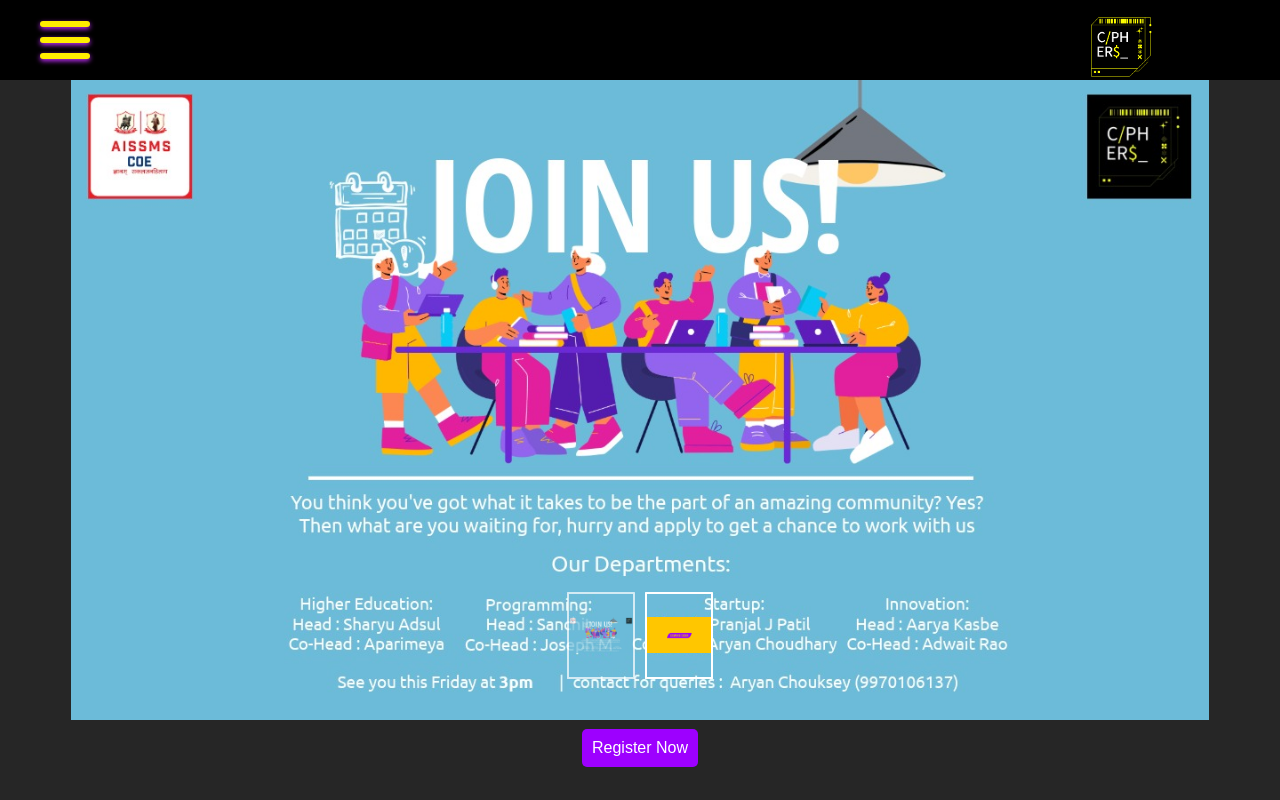
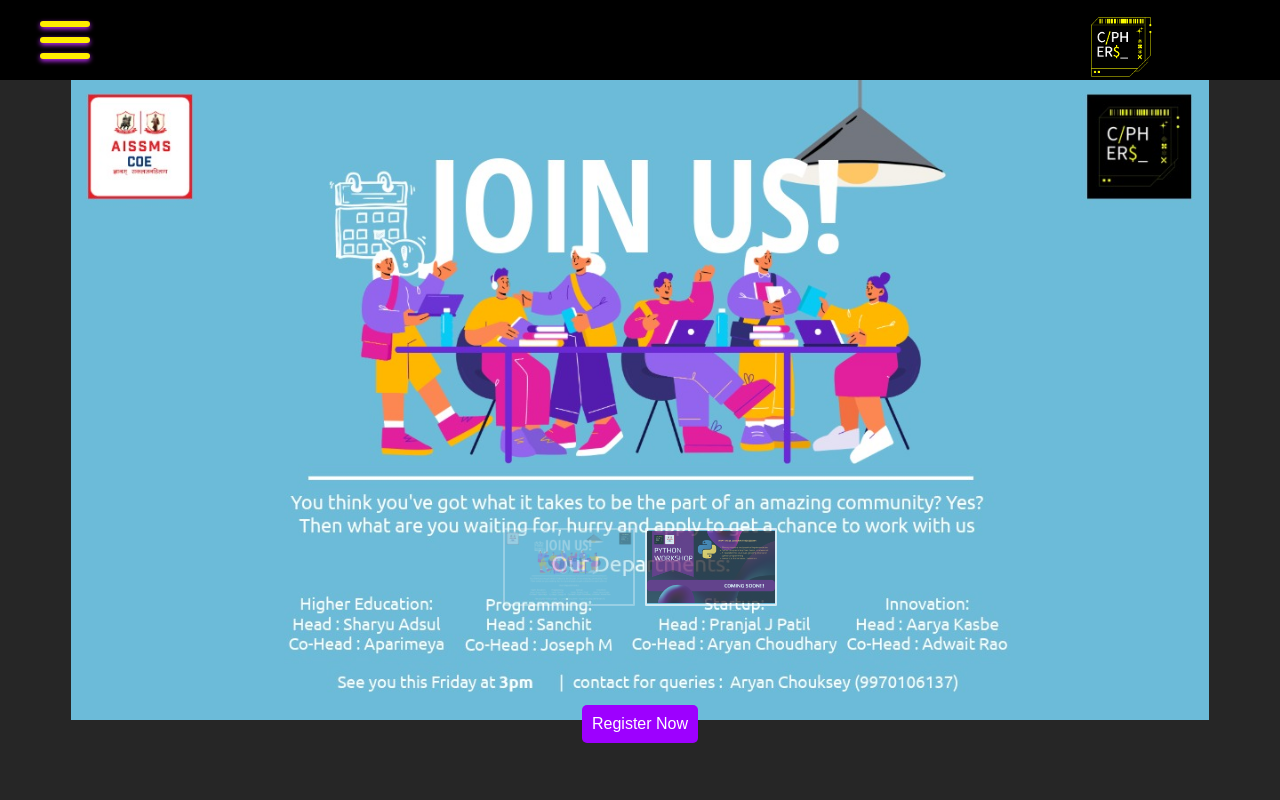
Before and after one commit to ciphershub/ciphers, a React (Vite) app: page /events in a window 1280 px wide. Built offline with nearby package versions, Linux system fonts and the light colour scheme.

Commit message:
modified:   public/event2.png 	modified:   src/components/Events.css 	modified:   src/components/Events.jsx 	modified:   src/components/Home.jsx

```diff
--- a/src/components/Events.css
+++ b/src/components/Events.css
@@ -40,7 +40,7 @@
   flex-direction: row;
   justify-content: center;
   margin-bottom: auto;
-  margin-top: -20%;
+  margin-top: -15%;
   z-index: 10; /* Ensure thumbnails are positioned above the gradient overlay */
 }
 
@@ -52,10 +52,11 @@
   border: 2px solid #fff;
   border-radius: 5px;
   transition: opacity 0.3s ease-in-out;
+  opacity: 0.7;
 }
 
 .thumbnails img.active {
-  opacity: 0.7;
+  opacity: 0.3;
 }
 
 .buttons {
@@ -138,16 +139,9 @@
     border-radius: 20px;
   }
 
-  .thumbnails{
-    margin-left: 0;
-    flex-direction: row;
-    gap: 0;
-    margin-top: -40%;
-  }
-
   .thumbnails img {
     width: 10vw;
-    height: 12.945vw;
+    height: 5.8vw;
     margin-top: 10vh;
     border-radius: 1%;
     z-index: 500;
@@ -158,7 +152,7 @@
   }
 
   .buttons{
-    margin-top: auto;
+    margin-top: -80%;
   }
 
   .go-to-previous-events, .go-to-previous-competitions{
@@ -166,7 +160,7 @@
   }
 
   .previous-events-section{
-    margin-top: 10%;
+    margin-top: -69%;
     align-items: left;
   }
   .prevEvent{
@@ -185,16 +179,9 @@
     border-radius: 20px;
   }
 
-  .thumbnails{
-    margin-left: 0;
-    flex-direction: row;
-    gap: 0;
-    margin-top: -10%;
-  }
-
   .thumbnails img {
-    width: 5vw;
-    height: 6.45vw;
+    width: 10vw;
+    height: 5.8vw;
     top: 10vh;
     border-radius: 1%;
     z-index: 500;
--- a/src/components/Events.jsx
+++ b/src/components/Events.jsx
@@ -11,7 +11,7 @@ const Events = () => {
   // Maintain an array of registration links corresponding to each event
   const registrationLinks = [
     "https://forms.gle/BaDKCVTydCTarHK77",
-    "https://ciphers-portfolio.onrender.com"
+    "#"
   ];
 
   const previousEventRef = useRef(null); // Create a ref for the previous events section
--- a/src/components/Home.jsx
+++ b/src/components/Home.jsx
@@ -52,7 +52,7 @@ const Home = () => {
           url: "https://www.linkedin.com/in/aryan-chouksey/",
         },
       ],
-      designation: "students co-lead",
+      designation: "President",
     },
     {
       name: "Aryan Choudhary",
@@ -74,7 +74,7 @@ const Home = () => {
           url: "https://www.linkedin.com/in/aryan-choudhary-arry193/",
         },
       ],
-      designation: "students co-lead",
+      designation: "Vice President",
     },
     {
       name: "Aditya Mahale",
@@ -96,7 +96,7 @@ const Home = () => {
           url: "https://www.linkedin.com/in/aditya-mahale-adi2003/",
         },
       ],
-      designation: "students co-lead",
+      designation: "Secretary",
     },
     {
       name: "Joseph Martin",
@@ -118,7 +118,7 @@ const Home = () => {
           url: "https://www.linkedin.com/in/joseph-martin-656360228/",
         },
       ],
-      designation: "students co-lead",
+      designation: "Founding team and Programming Team Co-head",
     },
     {
       name: "Aniket Dhakane",
@@ -140,7 +140,7 @@ const Home = () => {
           url: "https://www.linkedin.com/in/aniket-dhakane-9b06a125b/",
         },
       ],
-      designation: "students co-lead",
+      designation: "Management & Social Media co-lead",
     },
     {
       name: "Gayatri Kulkarni",
@@ -162,7 +162,7 @@ const Home = () => {
           url: "https://www.linkedin.com/in/gayatri-kulkarni-8705a8285/",
         },
       ],
-      designation: "Event Manager",
+      designation: "Events and Social Media Manager",
     },
     {
       name: "Sharyu Adsul",
@@ -184,7 +184,7 @@ const Home = () => {
           url: "https://www.linkedin.com/in/sharyu-adsul-7716a8232/",
         },
       ],
-      designation: "Events Co-ordinator",
+      designation: "Events and Social Media Manager",
     },
     {
       name: "Shreya Bhavsar",
@@ -206,7 +206,7 @@ const Home = () => {
           url: "https://www.linkedin.com/in/shreya-bhavsar-4427b3147/",
         },
       ],
-      designation: "website manager",
+      designation: "Management Team",
     },
     {
       name: "Ojasvin Borawake",
@@ -228,7 +228,7 @@ const Home = () => {
           url: "https://www.linkedin.com/in/ojasvin-borawke-0686b2236/",
         },
       ],
-      designation: "website manager",
+      designation: "management team co-lead",
     },
   ];
   const objectives = [
```
Also changed, not shown: public/event2.png.
